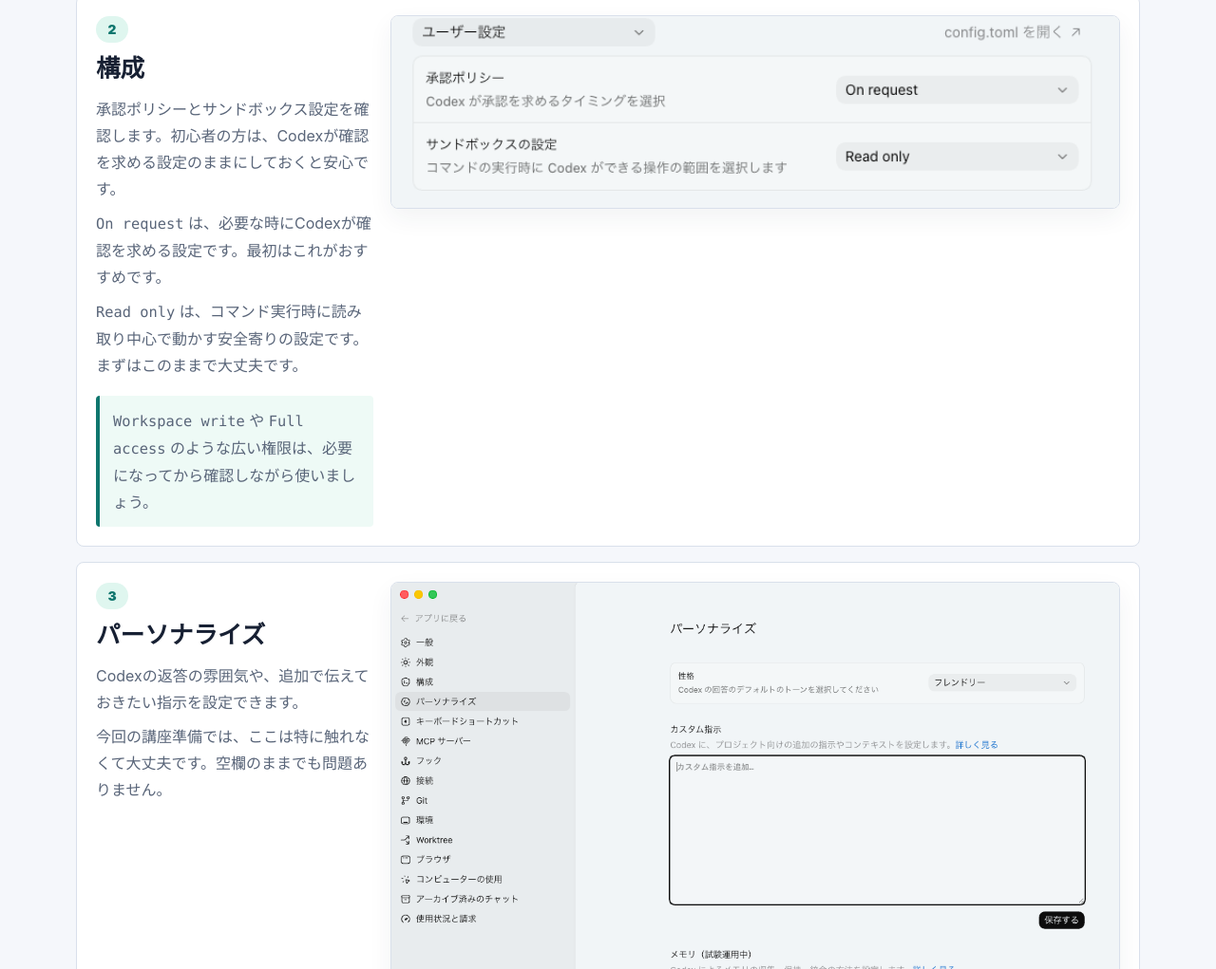
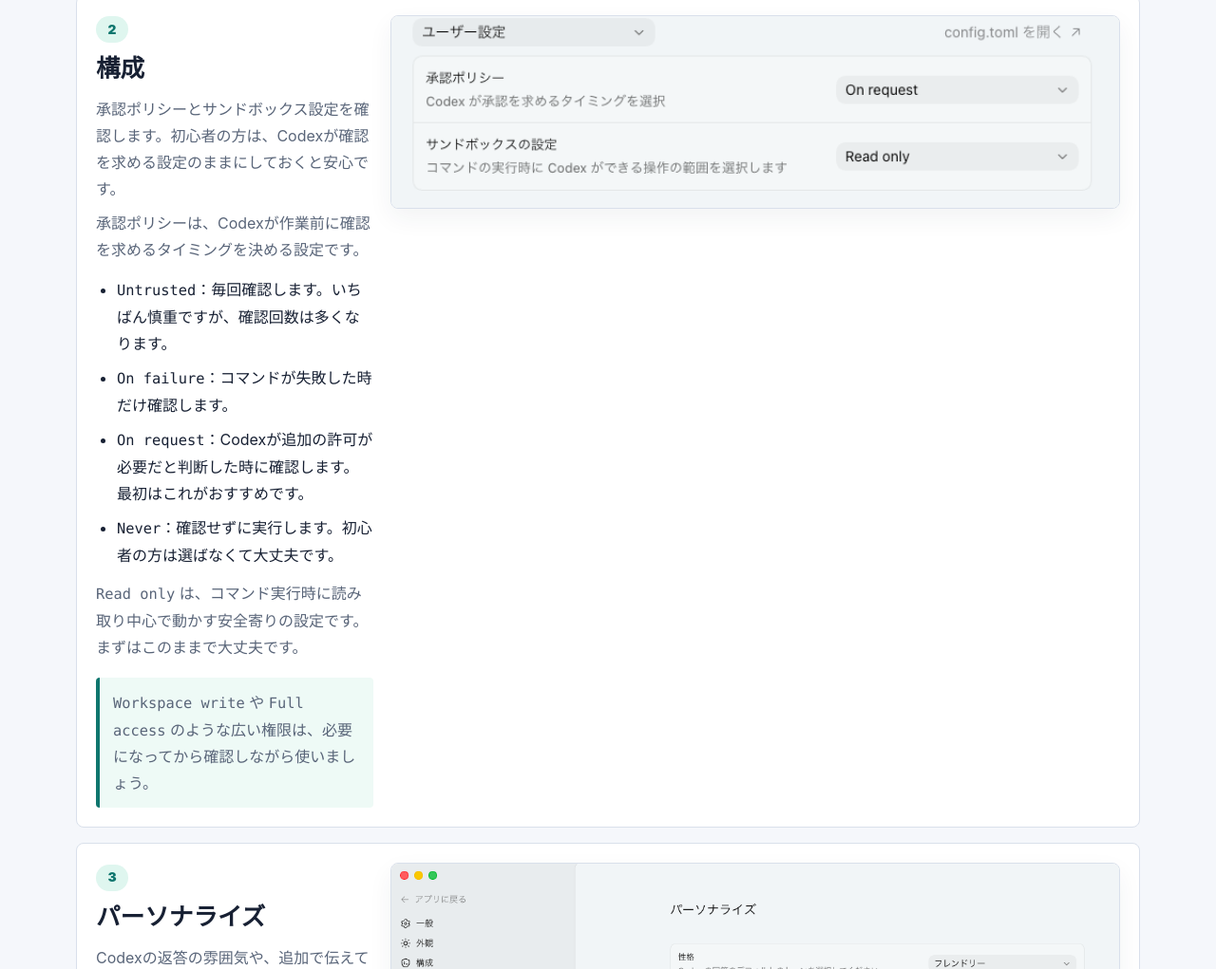
Before and after one commit to ainoarukurashi/ai-x-codex-introduction, a website: page initial-settings.html in a window 1280 px wide. Shown: the part 2815-3836 px from the top of the page at 95% size. Drawn offline with Linux system fonts and the light colour scheme.

Commit message:
Explain approval policy options

```diff
--- a/initial-settings.html
+++ b/initial-settings.html
@@ -160,7 +160,13 @@
                 <span class="status-pill">2</span>
                 <h3>構成</h3>
                 <p>承認ポリシーとサンドボックス設定を確認します。初心者の方は、Codexが確認を求める設定のままにしておくと安心です。</p>
-                <p><code>On request</code> は、必要な時にCodexが確認を求める設定です。最初はこれがおすすめです。</p>
+                <p>承認ポリシーは、Codexが作業前に確認を求めるタイミングを決める設定です。</p>
+                <ul class="plain-list">
+                  <li><code>Untrusted</code>：毎回確認します。いちばん慎重ですが、確認回数は多くなります。</li>
+                  <li><code>On failure</code>：コマンドが失敗した時だけ確認します。</li>
+                  <li><code>On request</code>：Codexが追加の許可が必要だと判断した時に確認します。最初はこれがおすすめです。</li>
+                  <li><code>Never</code>：確認せずに実行します。初心者の方は選ばなくて大丈夫です。</li>
+                </ul>
                 <p><code>Read only</code> は、コマンド実行時に読み取り中心で動かす安全寄りの設定です。まずはこのままで大丈夫です。</p>
                 <p class="soft-note"><code>Workspace write</code> や <code>Full access</code> のような広い権限は、必要になってから確認しながら使いましょう。</p>
               </div>
```
